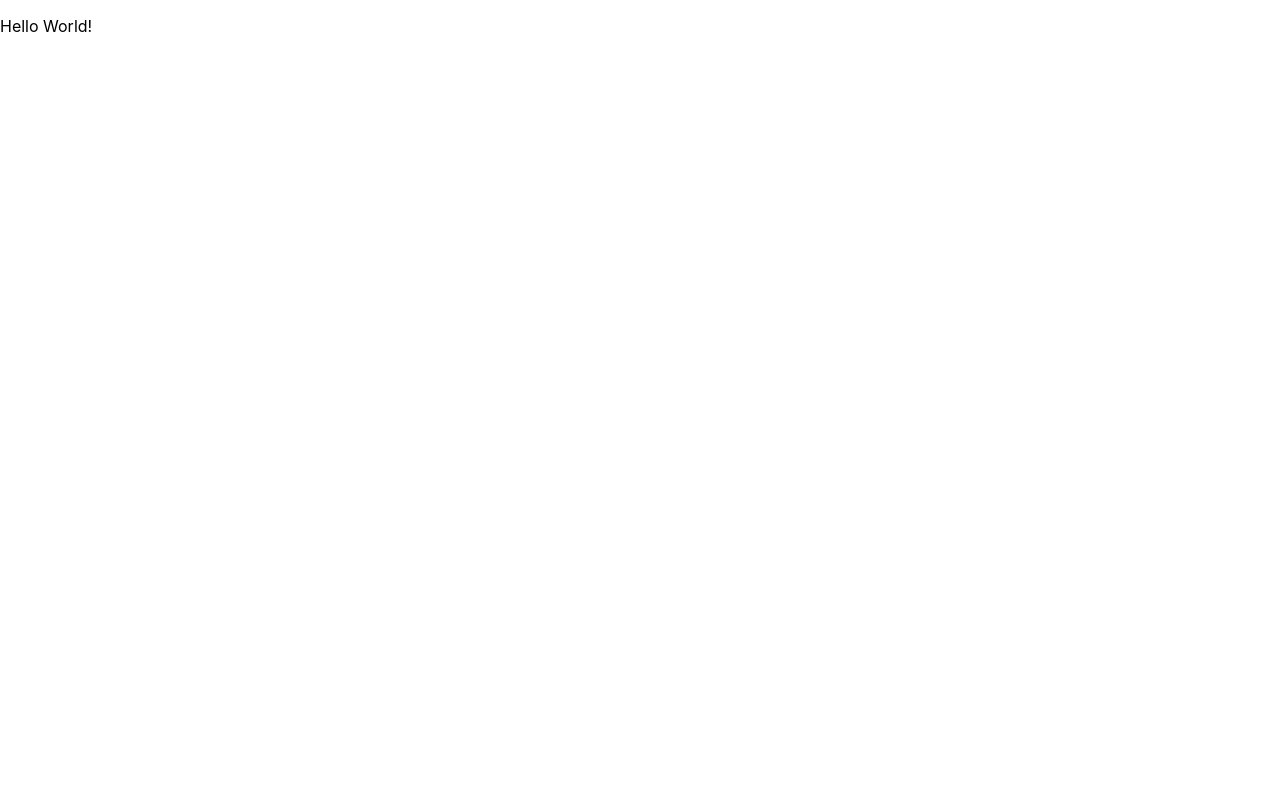
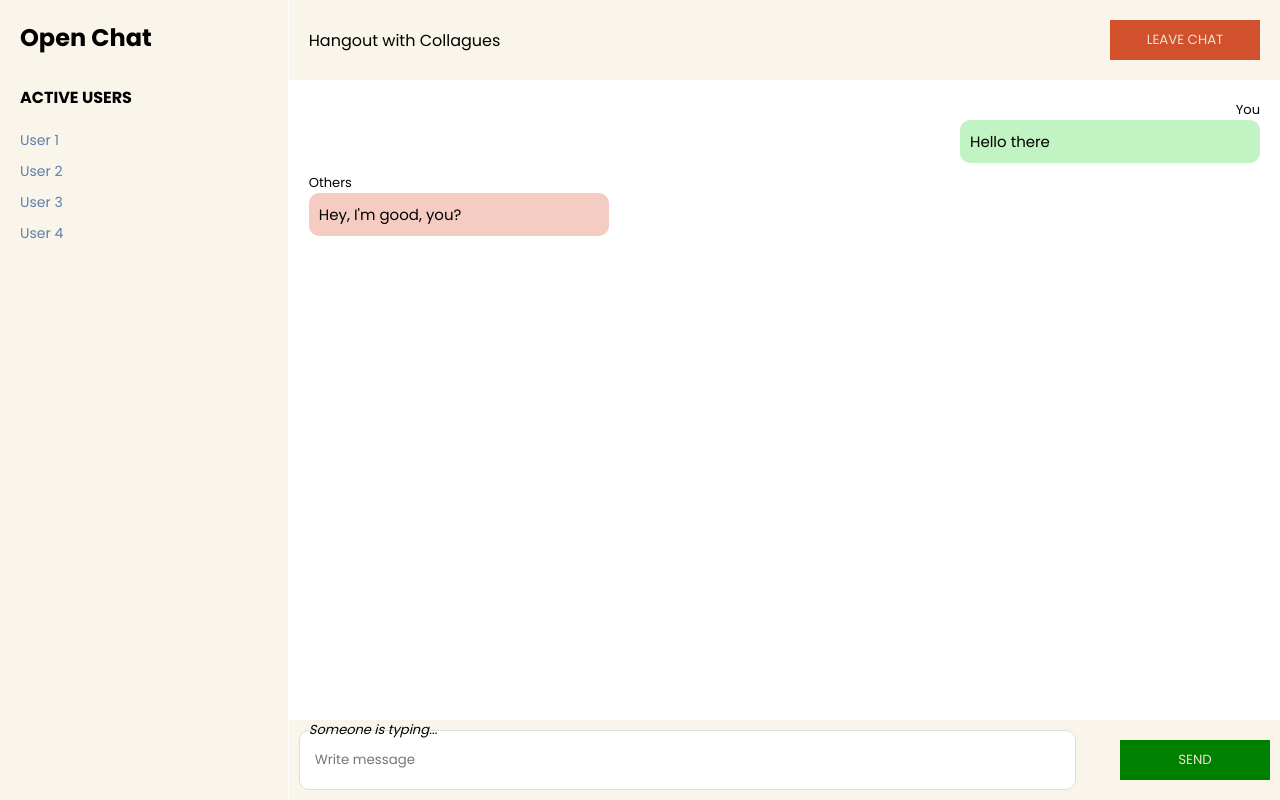
Before and after one commit to Prihantoedi/react-chat, a React (Create React App) app: page /chat in a window 1280 px wide. Built offline with nearby package versions, Linux system fonts and the light colour scheme; no server answers.

Commit message:
create home and chat component

```diff
--- a/src/App.js
+++ b/src/App.js
@@ -1,15 +1,23 @@
-import logo from './logo.svg';
-// import './App.css';
-
+import { BrowserRouter, Routes, Route } from 'react-router-dom';
+import Home from './components/Home';
+import ChatPage from './components/ChatPage';
 import socketIO from 'socket.io-client';
 
 const socket = socketIO.connect('http://localhost:4000');
 
 function App() {
+
   return (
-    <div>
-      <p>Hello World!</p>
-    </div>
+
+    <BrowserRouter>
+      <div>
+        <Routes>
+          <Route exact path="/" element={<Home socket={socket} />}></Route>
+          <Route exact path="/chat" element={<ChatPage socket={socket} />}></Route>
+        </Routes>
+      </div>
+    </BrowserRouter>
+
   );
 }
 
--- /dev/null
+++ b/src/components/ChatBar.js
@@ -0,0 +1,21 @@
+import React from "react";
+
+const ChatBar = () => {
+    return (
+        <div className="chat__sidebar">
+            <h2>Open Chat</h2>
+
+            <div>
+                <h4 className="chat__header">ACTIVE USERS</h4>
+                <div className="chat__users">
+                    <p>User 1</p>
+                    <p>User 2</p>
+                    <p>User 3</p>
+                    <p>User 4</p>
+                </div>
+            </div>
+        </div>
+    );
+};
+
+export default ChatBar;
--- /dev/null
+++ b/src/components/ChatBody.js
@@ -0,0 +1,47 @@
+import React from "react";
+import { useNavigate } from "react-router-dom";
+
+const ChatBody = () => {
+    const navigate = useNavigate();
+
+    const handleLeaveChat = () => {
+        localStorage.removeItem('userName');
+        navigate('/');
+        window.location.reload();
+    };
+
+    return (
+        <>
+            <header className="chat__mainHeader">
+                <p>Hangout with Collagues</p>
+                <button className="leaveChat__btn" onClick={handleLeaveChat}>
+                    LEAVE CHAT
+                </button>
+            </header>
+
+            {/* This shows messages sent from me */}
+            <div className="message__container">
+                <div className="message__chats">
+                    <p className="sender__name">You</p>
+                    <div className="message__sender">
+                        <p>Hello there</p>
+                    </div>
+                </div>
+
+                {/* This shows messages received by me */}
+                <div className="message__chats">
+                    <p>Others</p>
+                    <div className="message__recipient">
+                        <p>Hey, I'm good, you?</p>
+                    </div>
+                </div>
+                {/* This is triggered when a user is typing */}
+                <div className="message__status">
+                    <p>Someone is typing...</p>
+                </div>
+            </div>
+        </>
+    );
+}
+
+export default ChatBody;
--- /dev/null
+++ b/src/components/ChatFooter.js
@@ -0,0 +1,28 @@
+import React, { useState } from 'react'
+
+const ChatFooter = () => {
+
+    const [message, setMessage] = useState('');
+
+    const handleSendMessage = (e) => {
+        e.preventDefault();
+        console.log( { userName : localStorage.getItem('userName'), message });
+        setMessage('');
+    }
+  return (
+    <div className="chat__footer">
+        <form className="form" onSubmit={handleSendMessage}>
+            <input
+                type="text"
+                placeholder="Write message"
+                className="message"
+                value={message}
+                onChange={ (e) => setMessage(e.target.value) }
+            />
+            <button className="sendBtn">SEND</button>
+        </form>
+    </div>
+  );
+};
+
+export default ChatFooter;
--- /dev/null
+++ b/src/components/ChatPage.js
@@ -0,0 +1,18 @@
+import React from "react";
+import ChatBar from "./ChatBar";
+import ChatBody from "./ChatBody";
+import ChatFooter from "./ChatFooter";
+
+const ChatPage = ({socket}) => {
+    return (
+        <div className="chat">
+            <ChatBar/>
+            <div className="chat__main">
+                <ChatBody />
+                <ChatFooter socket={socket} />
+            </div>
+        </div>
+    );
+};
+
+export default ChatPage;
--- /dev/null
+++ b/src/components/Home.js
@@ -0,0 +1,32 @@
+import React, {useState} from "react";
+import { useNavigate } from "react-router-dom";
+
+const Home = () => {
+    const navigate = useNavigate();
+    const [userName, setUserName] = useState('');
+
+    const handleSubmit = (e) => {
+        e.preventDefault();
+        localStorage.setItem('userName', userName);
+        navigate('/chat');
+    };
+
+    return (
+        <form className="home__container" onSubmit={handleSubmit}>
+            <h2 className="home__header">Sign in to Open Chat</h2>
+            <label htmlFor="username">Username</label>
+            <input
+                type="text"
+                minLength={6}
+                name="username"
+                className="username__input"
+                value={userName}
+                onChange={ (e) => setUserName(e.target.value)}
+            />
+            <button className="home__cta">SIGN IN</button>
+
+        </form>
+    );
+};
+
+export default Home;
--- a/src/index.css
+++ b/src/index.css
@@ -1,13 +1,157 @@
-body {
+@import url('https://fonts.googleapis.com/css2?family=Poppins:wght@100;200;300;400;500;600;700;800;900&display=swap');
+
+* {
+  box-sizing: border-box;
   margin: 0;
-  font-family: -apple-system, BlinkMacSystemFont, 'Segoe UI', 'Roboto', 'Oxygen',
-    'Ubuntu', 'Cantarell', 'Fira Sans', 'Droid Sans', 'Helvetica Neue',
-    sans-serif;
-  -webkit-font-smoothing: antialiased;
-  -moz-osx-font-smoothing: grayscale;
+  padding: 0;
+  font-family: 'Poppins', sans-serif;
+}
+.home__container {
+  width: 100%;
+  height: 100vh;
+  display: flex;
+  flex-direction: column;
+  justify-content: center;
+  align-items: center;
+}
+.home__container > * {
+  margin-bottom: 10px;
+}
+.home__header {
+  margin-bottom: 30px;
+}
+.username__input {
+  padding: 10px;
+  width: 50%;
+}
+.home__cta {
+  width: 200px;
+  padding: 10px;
+  font-size: 16px;
+  cursor: pointer;
+  background-color: #607eaa;
+  color: #f9f5eb;
+  outline: none;
+  border: none;
+  border-radius: 5px;
+}
+.chat {
+  width: 100%;
+  height: 100vh;
+  display: flex;
+  align-items: center;
+}
+.chat__sidebar {
+  height: 100%;
+  background-color: #f9f5eb;
+  flex: 0.2;
+  padding: 20px;
+  border-right: 1px solid #fdfdfd;
+}
+.chat__main {
+  height: 100%;
+  flex: 0.8;
+}
+.chat__header {
+  margin: 30px 0 20px 0;
+}
+.chat__users > * {
+  margin-bottom: 10px;
+  color: #607eaa;
+  font-size: 14px;
+}
+.online__users > * {
+  margin-bottom: 10px;
+  color: rgb(238, 102, 102);
+  font-style: italic;
+}
+.chat__mainHeader {
+  width: 100%;
+  height: 10vh;
+  display: flex;
+  align-items: center;
+  justify-content: space-between;
+  padding: 20px;
+  background-color: #f9f5eb;
+}
+.leaveChat__btn {
+  padding: 10px;
+  width: 150px;
+  border: none;
+  outline: none;
+  background-color: #d1512d;
+  cursor: pointer;
+  color: #eae3d2;
+}
+.message__container {
+  width: 100%;
+  height: 80vh;
+  background-color: #fff;
+  padding: 20px;
+  overflow-y: scroll;
 }
 
-code {
-  font-family: source-code-pro, Menlo, Monaco, Consolas, 'Courier New',
-    monospace;
+.message__container > * {
+  margin-bottom: 10px;
 }
+.chat__footer {
+  padding: 10px;
+  background-color: #f9f5eb;
+  height: 10vh;
+}
+.form {
+  width: 100%;
+  height: 100%;
+  display: flex;
+  align-items: center;
+  justify-content: space-between;
+}
+.message {
+  width: 80%;
+  height: 100%;
+  border-radius: 10px;
+  border: 1px solid #ddd;
+  outline: none;
+  padding: 15px;
+}
+.sendBtn {
+  width: 150px;
+  background-color: green;
+  padding: 10px;
+  border: none;
+  outline: none;
+  color: #eae3d2;
+  cursor: pointer;
+}
+.sendBtn:hover {
+  background-color: rgb(129, 201, 129);
+}
+.message__recipient {
+  background-color: #f5ccc2;
+  width: 300px;
+  padding: 10px;
+  border-radius: 10px;
+  font-size: 15px;
+}
+.message__sender {
+  background-color: rgb(194, 243, 194);
+  max-width: 300px;
+  padding: 10px;
+  border-radius: 10px;
+  margin-left: auto;
+  font-size: 15px;
+}
+.message__chats > p {
+  font-size: 13px;
+}
+.sender__name {
+  text-align: right;
+}
+.message__status {
+  position: fixed;
+  bottom: 50px;
+  font-size: 13px;
+
+
+ font-style: italic;
+}
```
